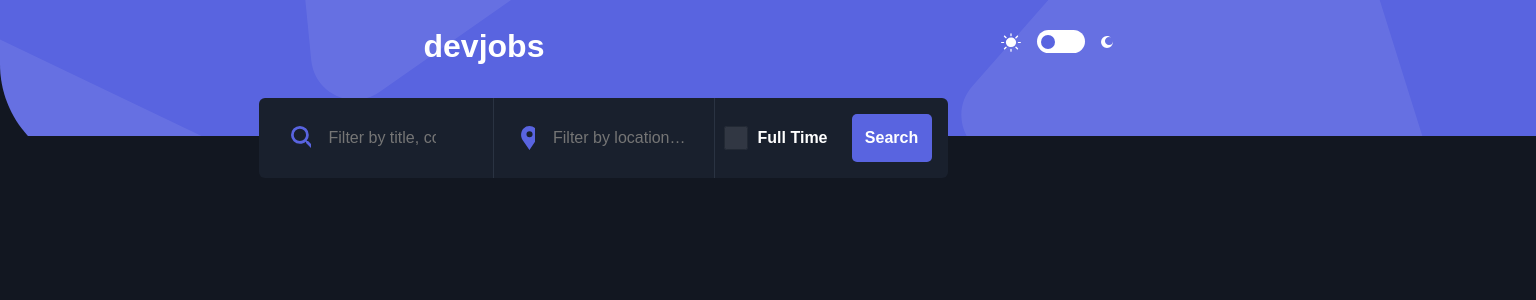
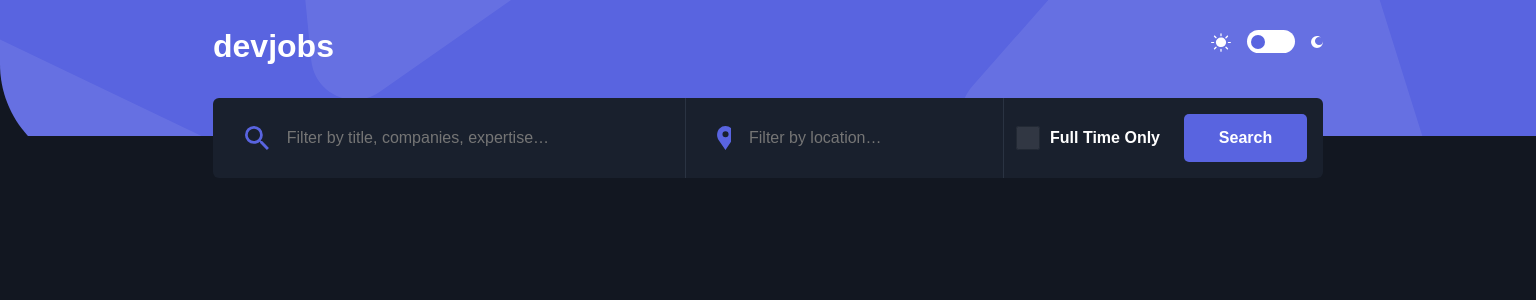
Before and after one commit to harrisonJones12/github-jobs, a React (Create React App) app: page / in a window 1536 px wide. Shown: the top 300 px of the page. Built offline with nearby package versions, Linux system fonts and the light colour scheme.

Commit message:
finish up desktop styles

```diff
--- a/src/components/SearchBar/SearchBar.jsx
+++ b/src/components/SearchBar/SearchBar.jsx
@@ -119,7 +119,7 @@ const SearchBar = () => {
           value="Bike"
         />
         <label for="full-time-only-checkbox" className="check-box-label">
-          {viewportWidth >= TabletBreakPoint ? "full time" : "full time only"}
+          {viewportWidth >= desktopBreakPoint ? "full time only" : "full time"}
         </label>
       </div>
       <button className="tablet-desktop-search-button">search</button>
--- a/src/components/SearchBar/SearchBar.scss
+++ b/src/components/SearchBar/SearchBar.scss
@@ -7,6 +7,10 @@
 
   @media (min-width: 768px) {
     width: 689px;
+  }
+
+  @media (min-width: 1440px) {
+    width: 100%;
   }
 
   .search-form {
@@ -39,6 +43,10 @@
           width: 169px;
           margin-right: 20px;
 
+          @media (min-width: 1440px) {
+            margin-right: 108px;
+          }
+
           // @media (min-width: 1110px) {
           //   width: 169px;
           //   margin-right: 20px;
@@ -58,13 +66,12 @@
       // }
     }
 
-    .field-set .title-search-field,
+    .title-search-field,
     .location-search-field {
       background: transparent;
       border: none;
       color: #fff;
       font-size: 16px;
-      width: 107px;
 
       // @media (min-width: 760px) {
       //   width: 222px;
@@ -74,6 +81,14 @@
       //   //TODO might not need this viewport width
       //   width: 278px;
       // }
+    }
+
+    .title-search-field {
+      width: 107px;
+
+      @media (min-width: 1440px) {
+        width: 271px;
+      }
     }
 
     .location-search-field {
@@ -115,10 +130,17 @@
       display: flex;
       align-items: center;
       // padding: 28px 0 28px 32px;
-      margin-left: 32px;
+      margin-left: 24px;
       width: 147px;
       margin-right: 51px;
     }
+
+    @media (min-width: 1440px) {
+      width: 312px;
+      margin-left: 32px;
+      margin-right: 119px;
+    }
+
     // @media (min-width: 1110px) {
     //   //TODO might not need this viewport width
     //   width: 463px;
@@ -139,6 +161,10 @@
         display: flex;
         align-items: center;
         justify-content: space-between;
+
+        @media (min-width: 1440px) {
+          width: 148px;
+        }
       }
 
       .full-time-only-checkbox {
@@ -172,6 +198,10 @@
         font-weight: bold;
         margin-right: 16px;
 
+        @media (min-width: 1440px) {
+          width: 123px;
+        }
+
         // @media (min-width: 1120px) {
         //   width: 80px;
         // }
--- a/src/containers/Header/Header.scss
+++ b/src/containers/Header/Header.scss
@@ -15,6 +15,17 @@
   align-items: center;
   padding: 30px;
 
+  .nav-inner-wrapper {
+    width: 327px;
+
+    @media (min-width: 768px) {
+      width: 689px;
+    }
+    @media (min-width: 1440px) {
+      width: 1110px;
+    }
+  }
+
   @media (min-width: 768px) {
     background-image: url("../../assets/tablet/bg-pattern-header.svg");
   }
@@ -31,16 +42,10 @@
       width: 115px;
     }
 
-    @media (min-width: 768px) {
-      margin-right: 40px;
-      width: 689px;
-    }
-
-    @media (min-width: 1440px) {
-      margin-left: 165px;
-      margin-right: 165px;
-      max-width: 1110px;
-    }
+    // @media (min-width: 1440px) {
+    //   margin-left: 165px;
+    //   margin-right: 165px;
+    // }
   }
 
   .nav-heading {
```
